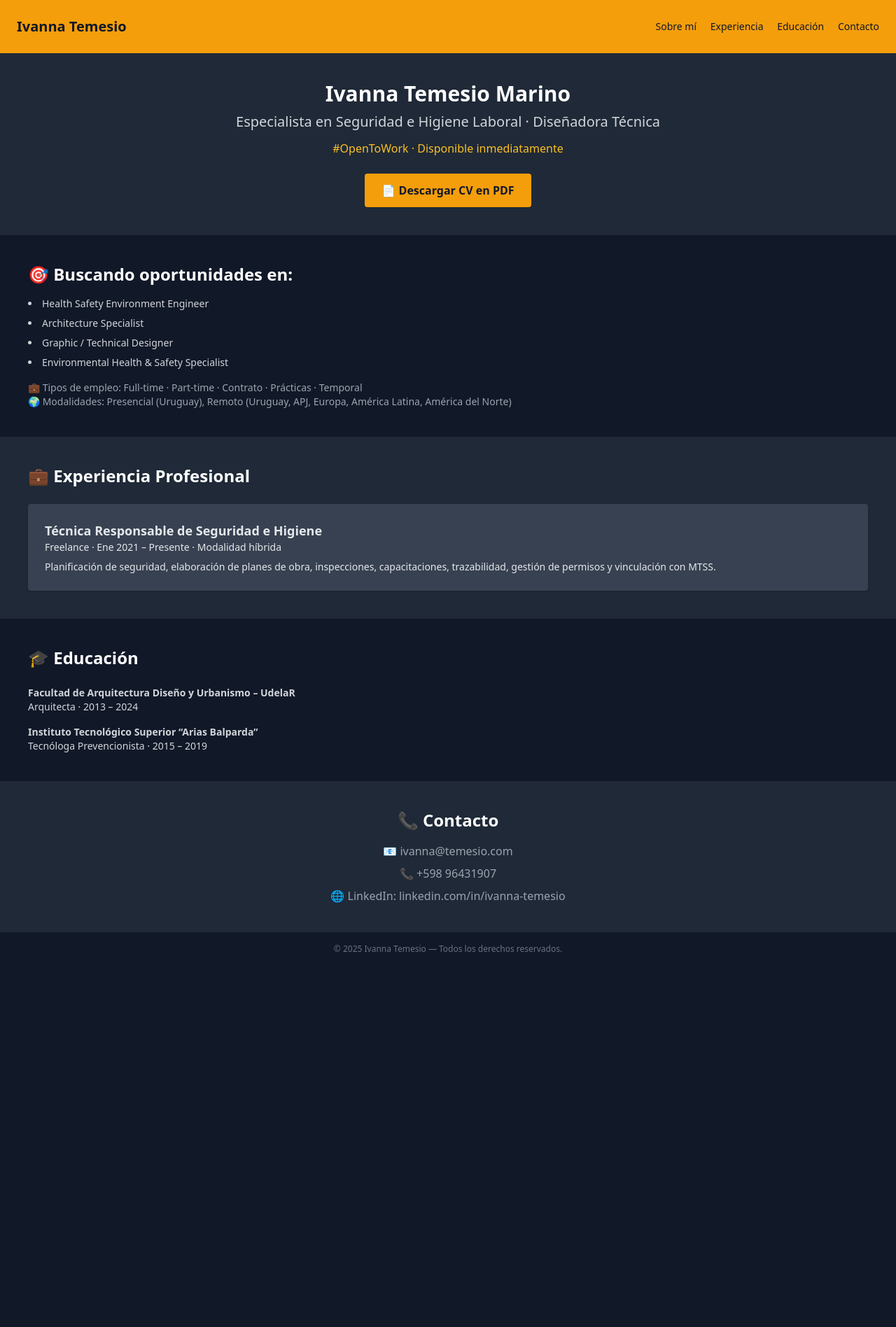
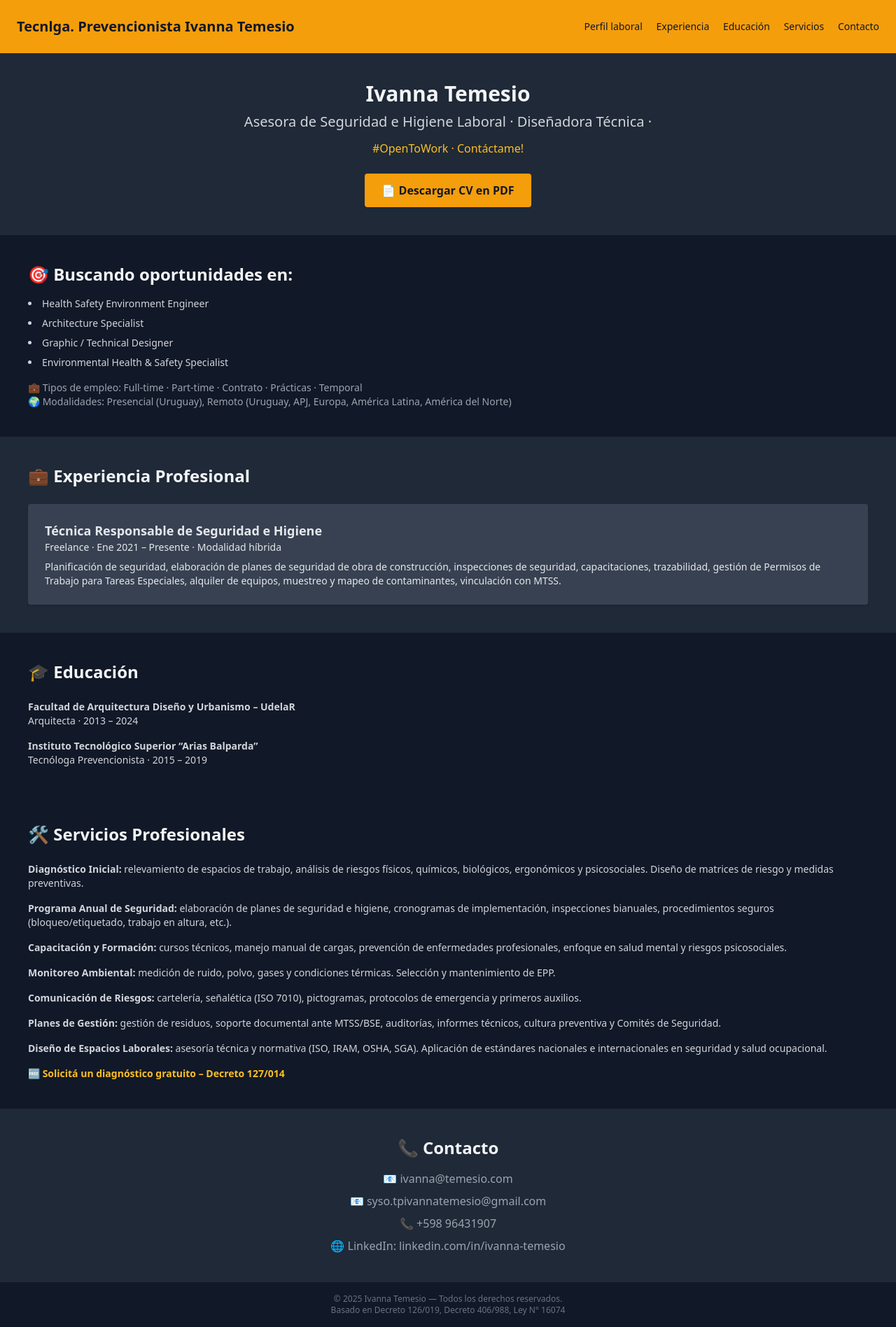
Before and after one commit to ivannatemesio/l, a plain HTML site: page index.html in a window 1280 px wide. Shown: the whole page at 70% size. Before the commit the page ends 1380 px from the top, so only its background shows below. Drawn offline with nearby package versions, Linux system fonts and the light colour scheme.

Commit message:
Update index.html

```diff
--- a/index.html
+++ b/index.html
@@ -6,24 +6,25 @@
   <title>Ivanna Temesio Marino – Seguridad e Higiene Laboral</title>
   <link href="https://cdn.jsdelivr.net/npm/tailwindcss@2.2.19/dist/tailwind.min.css" rel="stylesheet">
 </head>
-<body class="bg-gray-900 text-white font-sans">
+<body class="bg-gray-800 text-gray-100">
 
   <!-- Header -->
   <header class="p-6 bg-yellow-500 text-gray-900 flex justify-between items-center flex-wrap">
-    <h1 class="text-xl font-bold">Ivanna Temesio</h1>
+    <h1 class="text-xl font-bold">Tecnlga. Prevencionista Ivanna Temesio</h1>
     <nav class="space-x-4 text-sm mt-2 md:mt-0">
-      <a href="#sobre-mi" class="hover:underline">Sobre mí</a>
+      <a href="#sobre-mi" class="hover:underline">Perfil laboral</a>
       <a href="#experiencia" class="hover:underline">Experiencia</a>
       <a href="#educacion" class="hover:underline">Educación</a>
+      <a href="#servicios" class="hover:underline">Servicios</a>
       <a href="#contacto" class="hover:underline">Contacto</a>
     </nav>
   </header>
 
   <!-- Hero -->
   <section class="bg-gray-800 p-10 text-center">
-    <h2 class="text-3xl font-bold mb-2">Ivanna Temesio Marino</h2>
-    <p class="text-xl text-gray-300">Especialista en Seguridad e Higiene Laboral · Diseñadora Técnica</p>
-    <p class="text-yellow-400 mt-3">#OpenToWork · Disponible inmediatamente</p>
+    <h2 class="text-3xl font-bold mb-2">Ivanna Temesio</h2>
+    <p class="text-xl text-gray-300">Asesora de Seguridad e Higiene Laboral · Diseñadora Técnica · </p>
+    <p class="text-yellow-400 mt-3">#OpenToWork · Contáctame! </p>
     <a href="CV01.pdf" download class="mt-6 inline-block bg-yellow-500 text-gray-900 px-6 py-3 rounded font-bold hover:bg-yellow-400">📄 Descargar CV en PDF</a>
   </section>
 
@@ -49,7 +50,7 @@
       <h4 class="text-lg font-bold">Técnica Responsable de Seguridad e Higiene</h4>
       <p>Freelance · Ene 2021 – Presente · Modalidad híbrida</p>
       <p class="mt-2">
-        Planificación de seguridad, elaboración de planes de obra, inspecciones, capacitaciones, trazabilidad, gestión de permisos y vinculación con MTSS.
+        Planificación de seguridad, elaboración de planes de seguridad de obra de construcción, inspecciones de seguridad, capacitaciones, trazabilidad, gestión de Permisos de Trabajo para Tareas Especiales, alquiler de equipos, muestreo y mapeo de contaminantes, vinculación con MTSS.
       </p>
     </div>
   </section>
@@ -69,17 +70,34 @@
     </ul>
   </section>
 
+  <!-- Servicios -->
+  <section id="servicios" class="p-10 bg-gray-900">
+    <h3 class="text-2xl font-semibold mb-6">🛠️ Servicios Profesionales</h3>
+    <div class="text-sm text-gray-300 space-y-4">
+      <p><strong>Diagnóstico Inicial:</strong> relevamiento de espacios de trabajo, análisis de riesgos físicos, químicos, biológicos, ergonómicos y psicosociales. Diseño de matrices de riesgo y medidas preventivas.</p>
+      <p><strong>Programa Anual de Seguridad:</strong> elaboración de planes de seguridad e higiene, cronogramas de implementación, inspecciones bianuales, procedimientos seguros (bloqueo/etiquetado, trabajo en altura, etc.).</p>
+      <p><strong>Capacitación y Formación:</strong> cursos técnicos, manejo manual de cargas, prevención de enfermedades profesionales, enfoque en salud mental y riesgos psicosociales.</p>
+      <p><strong>Monitoreo Ambiental:</strong> medición de ruido, polvo, gases y condiciones térmicas. Selección y mantenimiento de EPP.</p>
+      <p><strong>Comunicación de Riesgos:</strong> cartelería, señalética (ISO 7010), pictogramas, protocolos de emergencia y primeros auxilios.</p>
+      <p><strong>Planes de Gestión:</strong> gestión de residuos, soporte documental ante MTSS/BSE, auditorías, informes técnicos, cultura preventiva y Comités de Seguridad.</p>
+      <p><strong>Diseño de Espacios Laborales:</strong> asesoría técnica y normativa (ISO, IRAM, OSHA, SGA). Aplicación de estándares nacionales e internacionales en seguridad y salud ocupacional.</p>
+      <p class="text-yellow-400 font-semibold">🆓 Solicitá un diagnóstico gratuito – Decreto 127/014</p>
+    </div>
+  </section>
+
   <!-- Contacto -->
   <section id="contacto" class="p-10 bg-gray-800 text-center">
     <h3 class="text-2xl font-semibold mb-4">📞 Contacto</h3>
     <p class="text-gray-400 mb-2">📧 ivanna@temesio.com</p>
+    <p class="text-gray-400 mb-2">📧 syso.tpivannatemesio@gmail.com</p>
     <p class="text-gray-400 mb-2">📞 +598 96431907</p>
     <p class="text-gray-400">🌐 LinkedIn: linkedin.com/in/ivanna-temesio</p>
   </section>
 
   <!-- Footer -->
   <footer class="bg-gray-900 p-4 text-center text-xs text-gray-500">
-    © 2025 Ivanna Temesio — Todos los derechos reservados.
+    © 2025 Ivanna Temesio — Todos los derechos reservados. <br>
+    Basado en Decreto 126/019, Decreto 406/988, Ley N° 16074
   </footer>
 
 </body>
```
